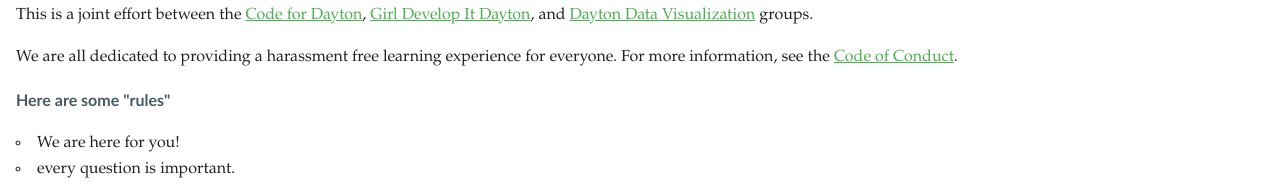
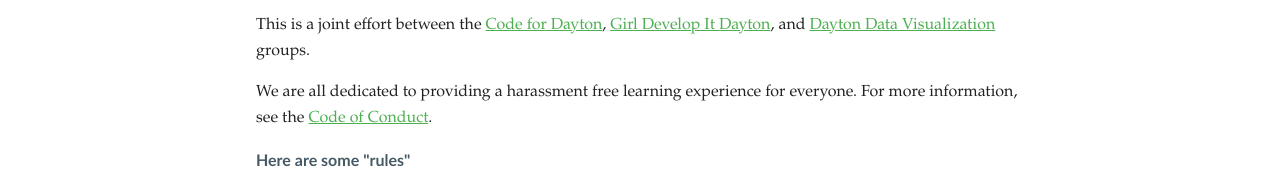
Before and after one commit to codefordayton/mapping_workshop, a website: page index.html in a window 1280 px wide. Shown: the part 147-332 px from the top of the page. Drawn offline with Linux system fonts and the light colour scheme.

Commit message:
fix long lines on the index page

```diff
--- a/index.html
+++ b/index.html
@@ -10,7 +10,8 @@
 
 <body>
 
-    <section class="content">
+    <div class="page">
+
         <h1>Web Mapping Workshop</h1>
 
         <p>
@@ -68,7 +69,7 @@
             <a class="tutbutton" href="tutorial/00_introductions.html">Get Started!</a>
         </div>
 
-    </section>
+    </div>
 
 </body>
 
--- a/styles/workshop.css
+++ b/styles/workshop.css
@@ -172,3 +172,8 @@
 .instructor {
     clear: both;
 }
+
+.page {
+    margin: 0 auto;
+    max-width: 768px;
+}
```
